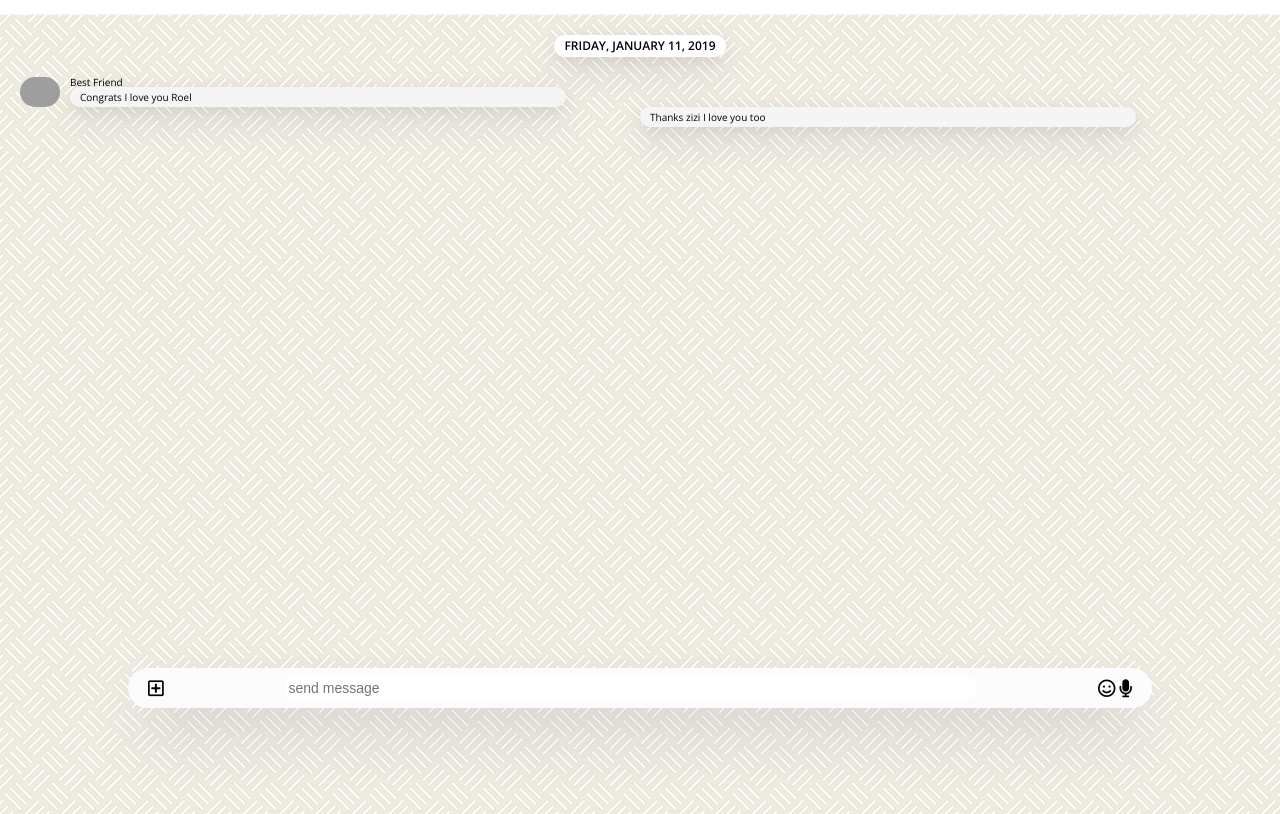
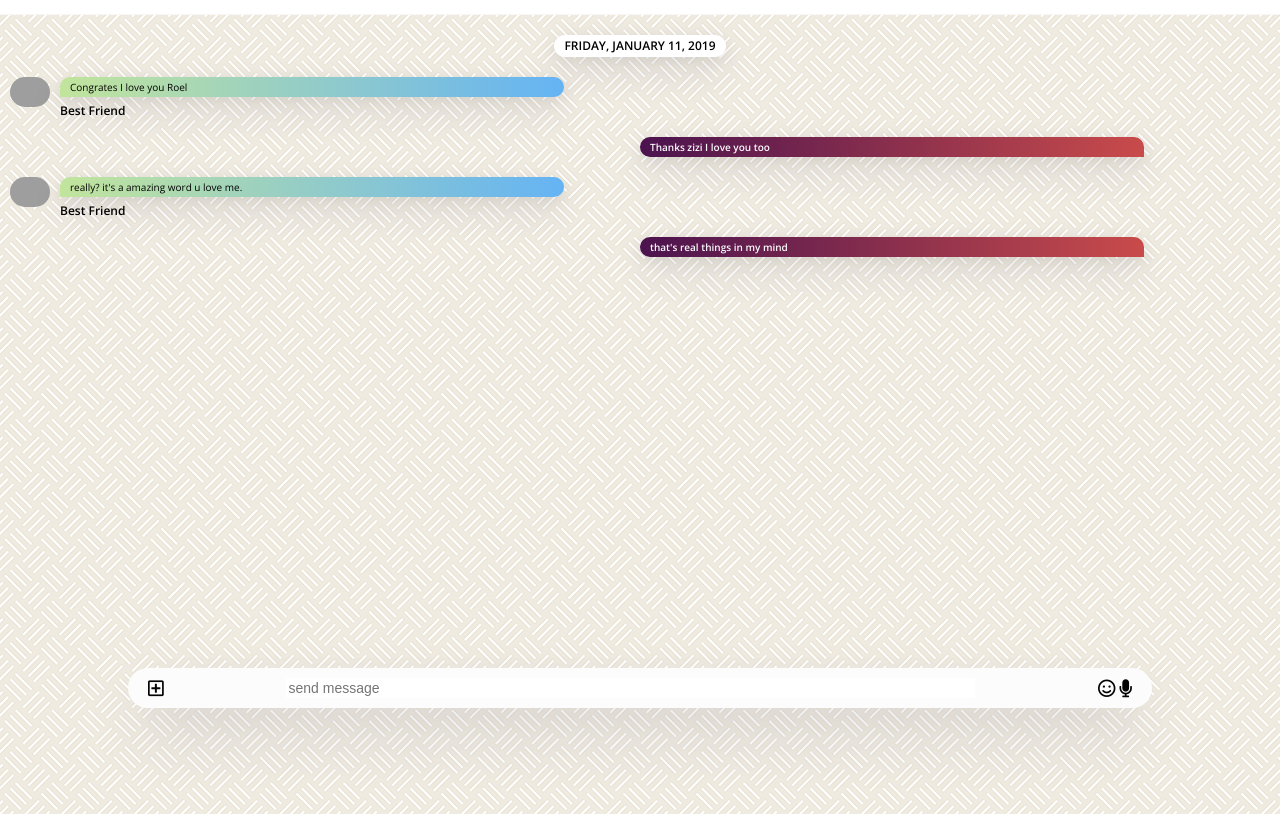
Before and after one commit to zizimoos/kakao-clone-2.0, a plain HTML site: page chat.html in a window 1280 px wide. Shown: the part 72-886 px from the top of the page. Drawn offline with nearby package versions, Linux system fonts and the light colour scheme; grey boxes are pictures that could not be loaded.

Commit message:
BugFixing

```diff
--- a/chat.html
+++ b/chat.html
@@ -47,16 +47,29 @@
 			<ul class="chat__messages">
 				<span class="chat__timestamp">Friday, January 11, 2019</span>
 				<li class="incoming-message message">
-          <img src="./img/risa.png" alt="roel" width="200px" />
+					<img src="./img/risa.png" alt="roel" />
 					<div class="message__content">
+						<span class="message__bubble">Congrates I love you Roel</span>
 						<span class="message__author">Best Friend</span>
-            <div class="message__bubble">Congrats I love you Roel</div>
 					</div>
 				</li>
 				<li class="send-message message">
 					<span class="message__timestamp"></span>
 					<div class="message__content">
 						<div class="message__bubble">Thanks zizi I love you too</div>
+					</div>
+				</li>
+				<li class="incoming-message message">
+					<img src="./img/risa.png" alt="roel" />
+					<div class="message__content">
+						<span class="message__bubble">really? it's a amazing word u love me.</span>
+						<span class="message__author">Best Friend</span>
+					</div>
+				</li>
+				<li class="send-message message">
+					<span class="message__timestamp"></span>
+					<div class="message__content">
+						<div class="message__bubble">that's real things in my mind</div>
 					</div>
 				</li>
 			</ul>
--- a/css/chat.css
+++ b/css/chat.css
@@ -7,14 +7,14 @@
 }
 .chat-screen {
 	min-height: 100vh;
-  background-image: url("../img/chatBg.png");
+	background-image: url('../img/chatBg.png');
 }
 .chat-screen .chat__messages {
 	display: flex;
 	flex-direction: column;
 	align-items: center;
 	border-top: 1px solid #f7f7f7;
-  padding: 0px 20px;
+	padding: 0px 10px;
 	padding-top: 20px;
 }
 .chat__messages .chat__timestamp {
@@ -32,8 +32,8 @@
 	position: fixed;
 	width: 80%;
 	background-color: #fcfcfc;
-  box-shadow: 0 30px 60px -12px rgba(50, 50, 93, 0.25),
-    0 18px 36px -18px rgba(0, 0, 0, 0.3), 0 -12px 36px -8px rgba(0, 0, 0, 0.025);
+	box-shadow: 0 30px 60px -12px rgba(50, 50, 93, 0.25), 0 18px 36px -18px rgba(0, 0, 0, 0.3),
+		0 -12px 36px -8px rgba(0, 0, 0, 0.025);
 	display: flex;
 	justify-content: space-between;
 	align-items: center;
@@ -61,7 +61,8 @@
 .message {
 	width: 50%;
 	display: flex;
-  align-items: center;
+	align-items: flex-start;
+	margin-bottom: 20px;
 }
 .message .message__content {
 	width: 80%;
@@ -81,7 +82,24 @@
 	border-radius: 20px;
 	margin-right: 10px;
 }
+.incoming-message .message__author {
+	margin-top: 8px;
+	display: block;
+	font-weight: 600;
+	font-size: 12px;
+}
+.incoming-message .message__bubble {
+	display: block;
+	border-bottom-left-radius: 0px;
+	background-image: linear-gradient(to right, #c2e59c, #64b3f4);
+}
 .send-message {
 	font-size: 10px;
+	color: #fcfcfc;
+	font-weight: 600;
 	align-self: flex-end;
 }
+.send-message .message__bubble {
+	border-bottom-right-radius: 0px;
+	background-image: linear-gradient(to left, #c94b4b, #4b134f);
+}
--- a/css/more.css
+++ b/css/more.css
@@ -39,7 +39,8 @@
 	border-top: 1px solid #f7f7f7;
 	padding-top: 15px;
 }
-.more .suggestion__title {
+.suggestion .suggestion__title {
+	display: block;
 	opacity: 0.6;
 }
 .more .suggestion__icon {
```
Also changed, not shown: more.html (+5 -17 lines). Lines whose indentation alone changed are shown as unchanged.
